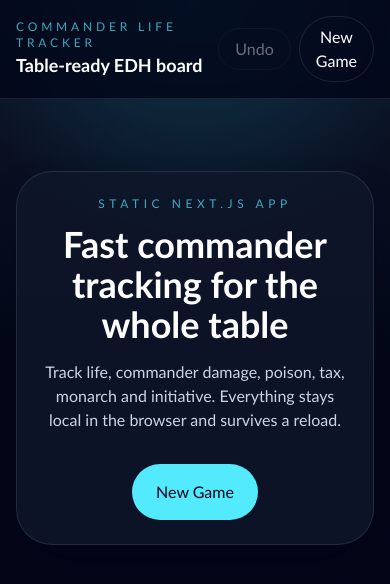
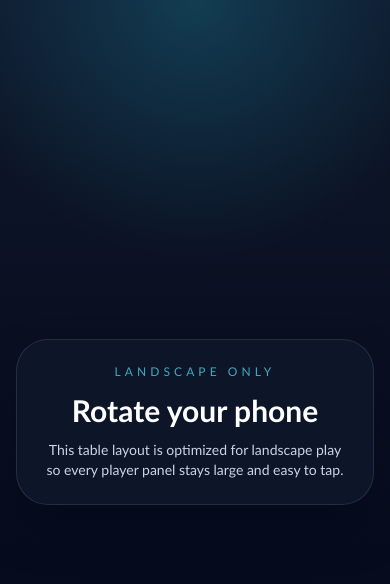
Before and after one commit to xitoliM/commander-life-tracker, a Next.js app: page / in a window 390 px wide. Shown: the top 584 px of the page. Built offline with nearby package versions, Linux system fonts and the light colour scheme.

Commit message:
Refine landscape board layout

```diff
--- a/src/app/globals.css
+++ b/src/app/globals.css
@@ -42,3 +42,35 @@ button {
   background: rgba(103, 232, 249, 0.35);
   color: white;
 }
+
+.portrait-blocker {
+  display: none;
+}
+
+.board-grid-4 {
+  grid-template-columns: repeat(2, minmax(0, 1fr));
+  grid-template-rows: repeat(2, minmax(0, 1fr));
+}
+
+.board-grid-4 .player-tile {
+  min-height: 0;
+  height: 100%;
+}
+
+@media (orientation: portrait) and (max-width: 1024px) {
+  .portrait-blocker {
+    position: fixed;
+    inset: 0;
+    z-index: 100;
+    display: flex;
+    align-items: center;
+    justify-content: center;
+    background:
+      radial-gradient(circle at top, rgba(34, 211, 238, 0.2), transparent 30%),
+      linear-gradient(180deg, rgba(15, 23, 42, 0.98), rgba(2, 6, 23, 1));
+  }
+
+  .landscape-only-mobile {
+    display: none;
+  }
+}
--- a/src/app/page.tsx
+++ b/src/app/page.tsx
@@ -14,11 +14,15 @@ function getBoardLayout(playerCount: number) {
     return "grid-cols-1 sm:grid-cols-2";
   }
 
+  if (playerCount === 4) {
+    return "grid-cols-2";
+  }
+
   if (playerCount <= 4) {
     return "grid-cols-2";
   }
 
-  return "grid-cols-2 xl:grid-cols-3";
+  return "grid-cols-2 2xl:grid-cols-3";
 }
 
 export default function HomePage() {
@@ -44,6 +48,22 @@ export default function HomePage() {
 
   return (
     <main className="min-h-screen bg-[radial-gradient(circle_at_top,_rgba(34,211,238,0.18),_transparent_28%),linear-gradient(180deg,_#0f172a_0%,_#020617_45%,_#020617_100%)] pb-10">
+      <div className="portrait-blocker">
+        <div className="mx-4 rounded-[2rem] border border-white/10 bg-slate-900/90 p-6 text-center shadow-2xl shadow-slate-950/50">
+          <p className="text-xs uppercase tracking-[0.34em] text-cyan-300/70">
+            Landscape only
+          </p>
+          <h2 className="mt-3 text-3xl font-semibold text-white">
+            Rotate your phone
+          </h2>
+          <p className="mt-3 text-sm text-slate-300">
+            This table layout is optimized for landscape play so every player panel
+            stays large and easy to tap.
+          </p>
+        </div>
+      </div>
+
+      <div className="landscape-only-mobile">
       <Header
         hasGame={tracker.hasActiveGame}
         canUndo={tracker.canUndo}
@@ -56,7 +76,7 @@ export default function HomePage() {
         }}
       />
 
-      <div className="mx-auto max-w-6xl px-4 pt-6">
+      <div className="mx-auto max-w-7xl px-4 pt-4">
         {!tracker.game && !showSetup ? (
           <section className="mx-auto mt-12 max-w-3xl rounded-[2.25rem] border border-white/10 bg-slate-900/80 p-6 text-center shadow-2xl shadow-slate-950/40">
             <p className="text-xs uppercase tracking-[0.38em] text-cyan-300/70">
@@ -104,7 +124,9 @@ export default function HomePage() {
             <section
               className={`grid auto-rows-fr gap-4 ${getBoardLayout(
                 tracker.game.players.length,
-              )} min-h-[calc(100vh-16rem)]`}
+              )} ${
+                tracker.game.players.length === 4 ? "board-grid-4" : ""
+              } min-h-[calc(100dvh-13rem)]`}
             >
               {tracker.game.players.map((player) => {
                 return (
@@ -139,6 +161,7 @@ export default function HomePage() {
           onChangeCommanderDamage={tracker.changeCommanderDamage}
         />
       ) : null}
+      </div>
     </main>
   );
 }
--- a/src/components/game/PlayerTile.tsx
+++ b/src/components/game/PlayerTile.tsx
@@ -19,7 +19,7 @@ export function PlayerTile({
     <button
       type="button"
       onClick={onOpen}
-      className={`relative flex min-h-40 flex-col justify-between overflow-hidden rounded-[2rem] border p-4 text-left shadow-2xl shadow-slate-950/30 transition active:scale-[0.99] ${
+      className={`player-tile relative flex min-h-40 flex-col justify-between overflow-hidden rounded-[2rem] border p-4 text-left shadow-2xl shadow-slate-950/30 transition active:scale-[0.99] ${
         player.eliminated
           ? "border-rose-400/40 bg-slate-900/70"
           : "border-white/10 bg-slate-900/85 hover:border-white/20"
@@ -47,7 +47,9 @@ export function PlayerTile({
               </span>
             ) : null}
           </div>
-          <h2 className="truncate text-lg font-semibold text-white">{player.name}</h2>
+          <h2 className="truncate text-base font-semibold uppercase tracking-[0.18em] text-white/90">
+            {player.name}
+          </h2>
         </div>
         <span
           className="mt-1 h-4 w-4 shrink-0 rounded-full border border-white/20"
@@ -57,11 +59,11 @@ export function PlayerTile({
 
       <div className="flex flex-1 items-center justify-center">
         <div className="text-center">
-          <p className="text-[11px] uppercase tracking-[0.32em] text-slate-400">
+          <p className="text-[10px] uppercase tracking-[0.38em] text-slate-500">
             Life
           </p>
           <div
-            className={`mt-2 text-6xl font-semibold tracking-tight ${
+            className={`mt-2 text-7xl font-semibold tracking-tight sm:text-8xl ${
               player.eliminated ? "text-rose-300" : "text-white"
             }`}
           >
@@ -70,10 +72,8 @@ export function PlayerTile({
         </div>
       </div>
 
-      <div className="flex items-center justify-between gap-3 text-xs text-slate-300">
-        <span>Poison {player.poison}</span>
-        <span>Tax {player.commanderTax}</span>
-        <span>Tap for actions</span>
+      <div className="text-center text-[11px] uppercase tracking-[0.28em] text-slate-500">
+        Tap for actions
       </div>
     </button>
   );
```
